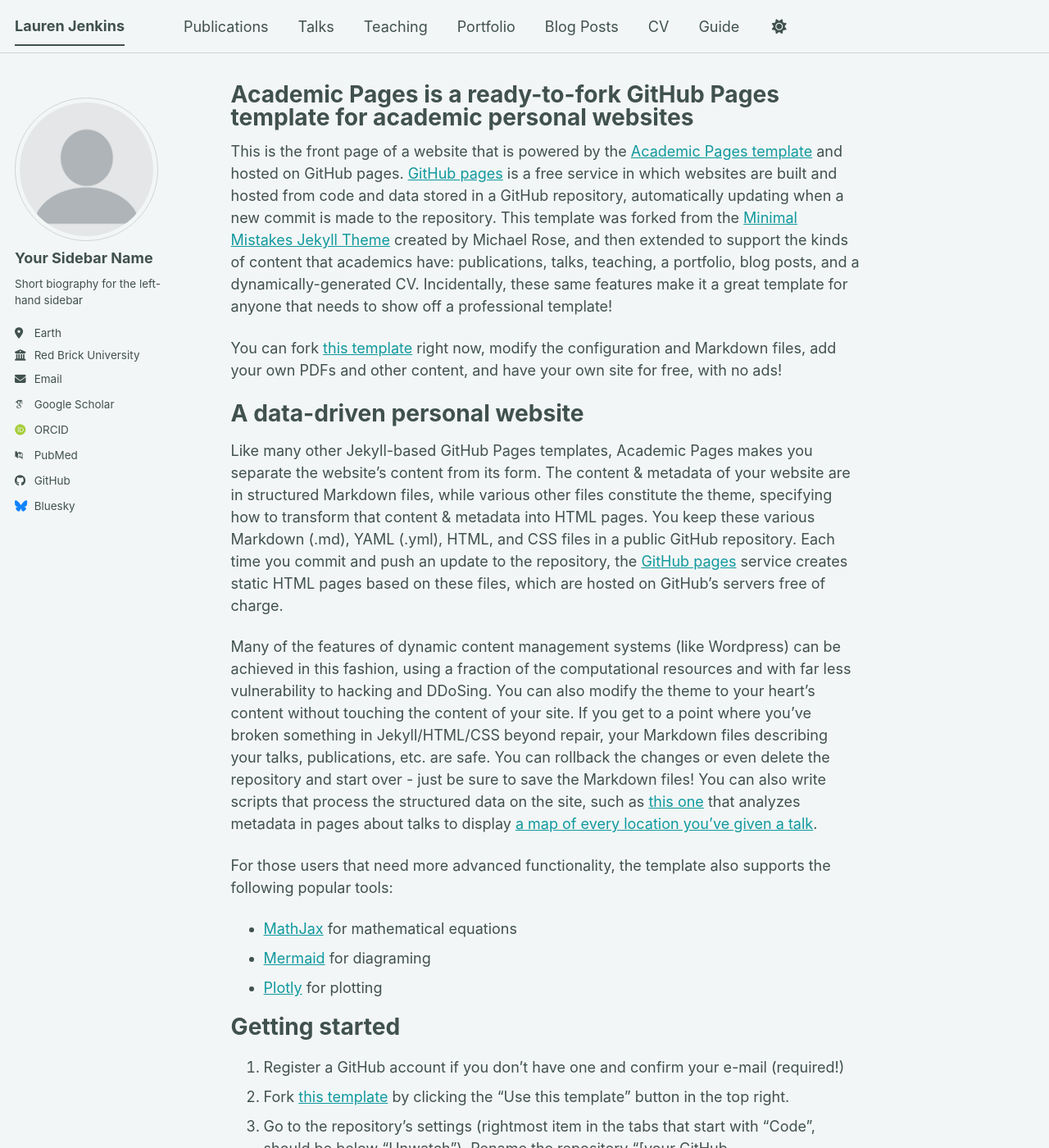
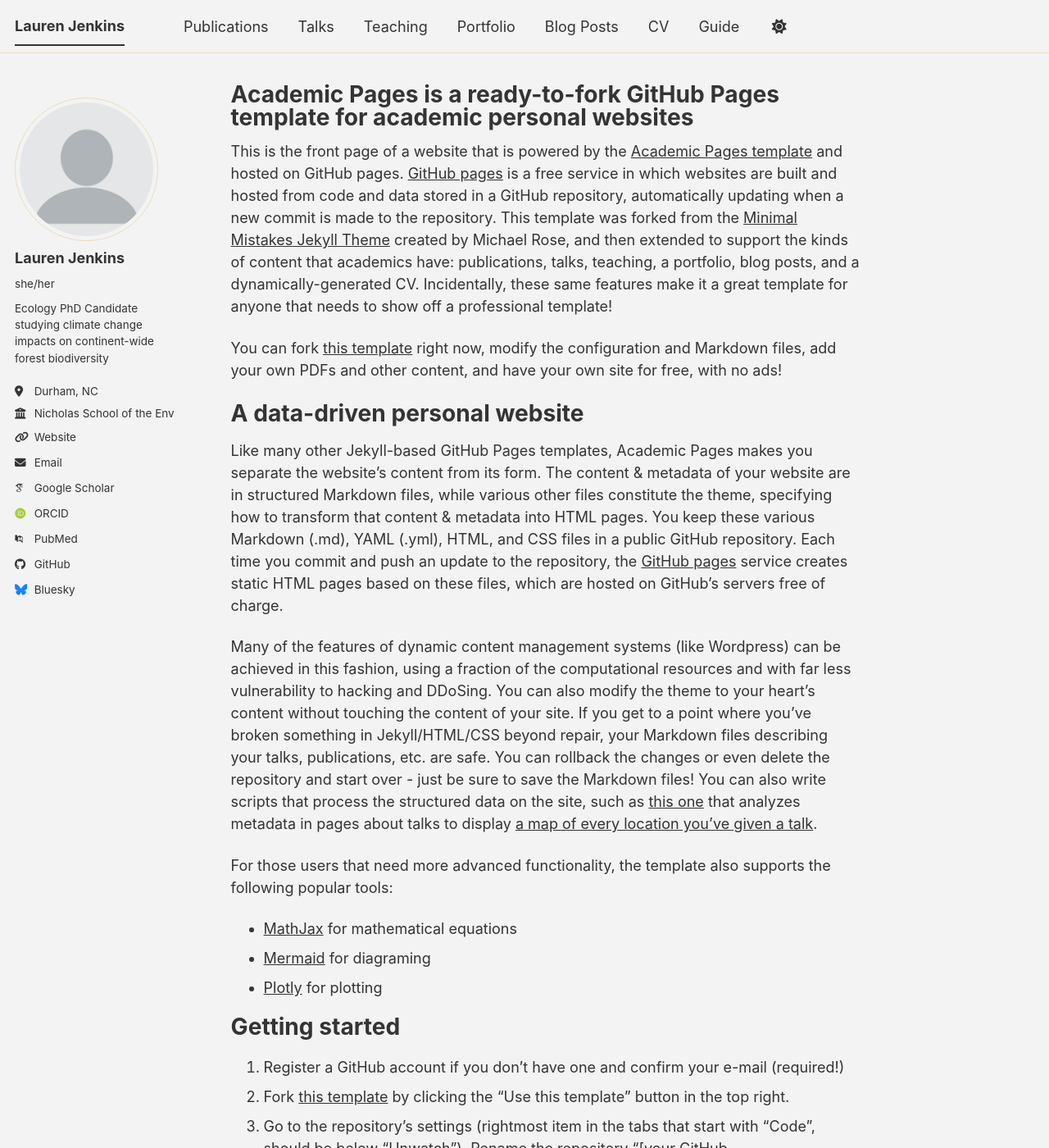
Before and after one commit to jenkinslauren/jenkinslauren.github.io, a Jekyll site: the page built from _pages/about.md, in a window 1280 px wide and 1400 px high. Shown: the whole window at 82% size. Built offline with Jekyll 4.4.1, drawn with Linux system fonts in a browser that asks for light colours; some web fonts are replaced; a script bundle is joined from its source files by our own code; library files that are not in the unit come from our copies.

Commit message:
Update _config.yml

```diff
--- a/_config.yml
+++ b/_config.yml
@@ -1,6 +1,6 @@
 # basic site settings
 locale                   : "en-US"
-site_theme               : "mint" # The available themes options are "default", "air", "sunrise", "mint", "dirt" and "contrast"
+site_theme               : "dirt" # The available themes options are "default", "air", "sunrise", "mint", "dirt" and "contrast"
 title                    : "Lauren Jenkins"
 title_separator          : ""
 name                     : &name "Lauren Jenkins"
@@ -16,13 +16,13 @@
 author:
   # Biographic information
   avatar           : "profile.png"
-  name             : "Your Sidebar Name"
-  pronouns         : # example: "she/her"
-  bio              : "Short biography for the left-hand sidebar"
-  location         : "Earth"
-  employer         : "Red Brick University"
-  uri              : # URL
-  email            : "none@example.org"
+  name             : "Lauren Jenkins"
+  pronouns         : "she/her"
+  bio              : "Ecology PhD Candidate studying climate change impacts on continent-wide forest biodiversity"
+  employer         : "Nicholas School of the Environment at Duke University"
+  location         : "Durham, NC"
+  uri              : "[Clark Lab](https://sites.nicholas.duke.edu/clarklab/)"
+  email            : "lauren.jenkins@duke.edu"
 
   # Academic websites
   academia         : # URL
```
